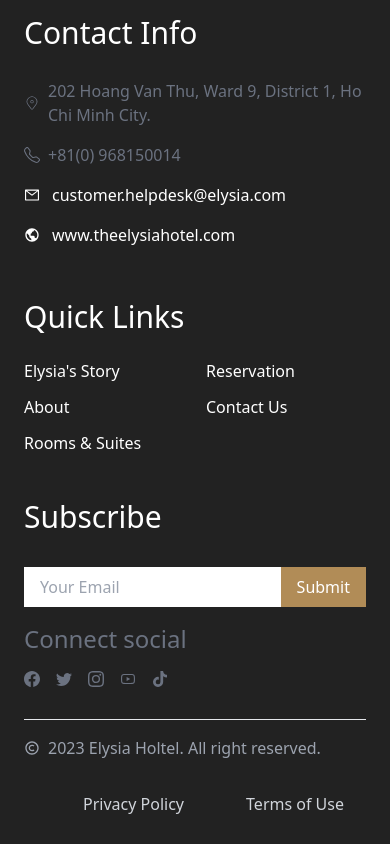
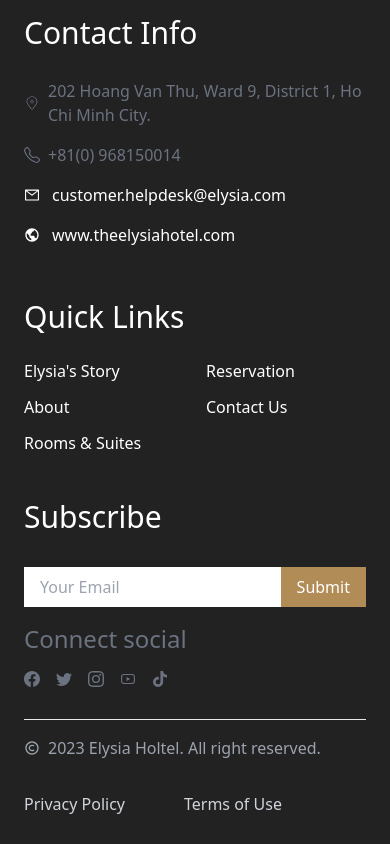
Before and after one commit to m00nLeo/Final-Hotel-Project, a React (Vite) app in the folder Hotel/: page / in a window 390 px wide. Shown: the part 1253-2097 px from the top of the page. Built offline with nearby package versions, Linux system fonts and the light colour scheme.

Commit message:
feat. update footer

```diff
--- a/Hotel/src/components/common/Footer.jsx
+++ b/Hotel/src/components/common/Footer.jsx
@@ -159,7 +159,7 @@
             </span>
             2023 Elysia Holtel. All right reserved.
           </p>
-          <ul className="flex text-right">
+          <ul className="flex md:text-right">
             <QuickLinkList title="Privacy Policy" />
             <QuickLinkList title="Terms of Use" />
           </ul>
```
